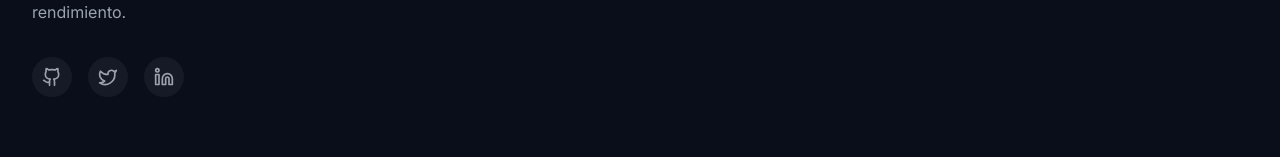
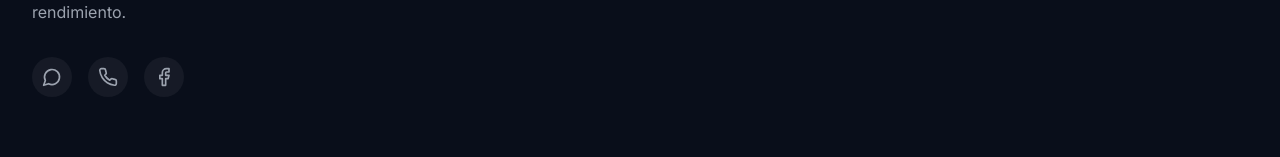
Before and after one commit to KsPr71/landing-page, a React (Vite) app: page /products in a window 1280 px wide. Shown: the part 990-1147 px from the top of the page. Built offline with nearby package versions, Linux system fonts and the light colour scheme; no server answers; what @radix-ui/themes would draw is missing.

Commit message:
cambios menores

```diff
--- a/components/Footer.tsx
+++ b/components/Footer.tsx
@@ -1,6 +1,6 @@
 import React from 'react';
 import { Link } from 'react-router-dom';
-import { Code2, Github, Twitter, Linkedin } from 'lucide-react';
+import { Code2, Phone, MessageCircle, Facebook } from 'lucide-react';
 
 const Footer = () => {
   const currentYear = new Date().getFullYear();
@@ -20,14 +20,14 @@ const Footer = () => {
               Transformamos ideas complejas en soluciones de software elegantes, escalables y orientadas al rendimiento.
             </p>
             <div className="flex gap-4">
-              <a href="#" className="w-10 h-10 rounded-full bg-white/5 flex items-center justify-center text-gray-400 hover:bg-white/10 hover:text-white transition-all">
-                <Github className="w-5 h-5" />
+              <a href="https://wa.me/5356931759" target="_blank" rel="noopener noreferrer" className="w-10 h-10 rounded-full bg-white/5 flex items-center justify-center text-gray-400 hover:bg-white/10 hover:text-white transition-all" aria-label="WhatsApp">
+                <MessageCircle className="w-5 h-5" />
               </a>
-              <a href="#" className="w-10 h-10 rounded-full bg-white/5 flex items-center justify-center text-gray-400 hover:bg-white/10 hover:text-white transition-all">
-                <Twitter className="w-5 h-5" />
+              <a href="tel:+5356931759" className="w-10 h-10 rounded-full bg-white/5 flex items-center justify-center text-gray-400 hover:bg-white/10 hover:text-white transition-all" aria-label="Teléfono">
+                <Phone className="w-5 h-5" />
               </a>
-              <a href="#" className="w-10 h-10 rounded-full bg-white/5 flex items-center justify-center text-gray-400 hover:bg-white/10 hover:text-white transition-all">
-                <Linkedin className="w-5 h-5" />
+              <a href="https://facebook.com" target="_blank" rel="noopener noreferrer" className="w-10 h-10 rounded-full bg-white/5 flex items-center justify-center text-gray-400 hover:bg-white/10 hover:text-white transition-all" aria-label="Facebook">
+                <Facebook className="w-5 h-5" />
               </a>
             </div>
           </div>
--- a/components/Header.tsx
+++ b/components/Header.tsx
@@ -55,7 +55,7 @@ const Header = () => {
             </Link>
           ))}
           <a
-            href="mailto:hello@novadev.com"
+            href="mailto:novadev2026@gmail.com"
             className="px-5 py-2.5 rounded-full bg-white text-background font-medium text-sm hover:bg-gray-200 transition-colors"
           >
             Contactar
@@ -94,7 +94,7 @@ const Header = () => {
                 </Link>
               ))}
               <a
-                href="mailto:hello@novadev.com"
+                href="mailto:novadev2026@gmail.com"
                 className="mt-4 px-6 py-3 rounded-lg bg-accent text-white font-medium text-center hover:bg-accent/90 transition-colors"
               >
                 Contactar
```
